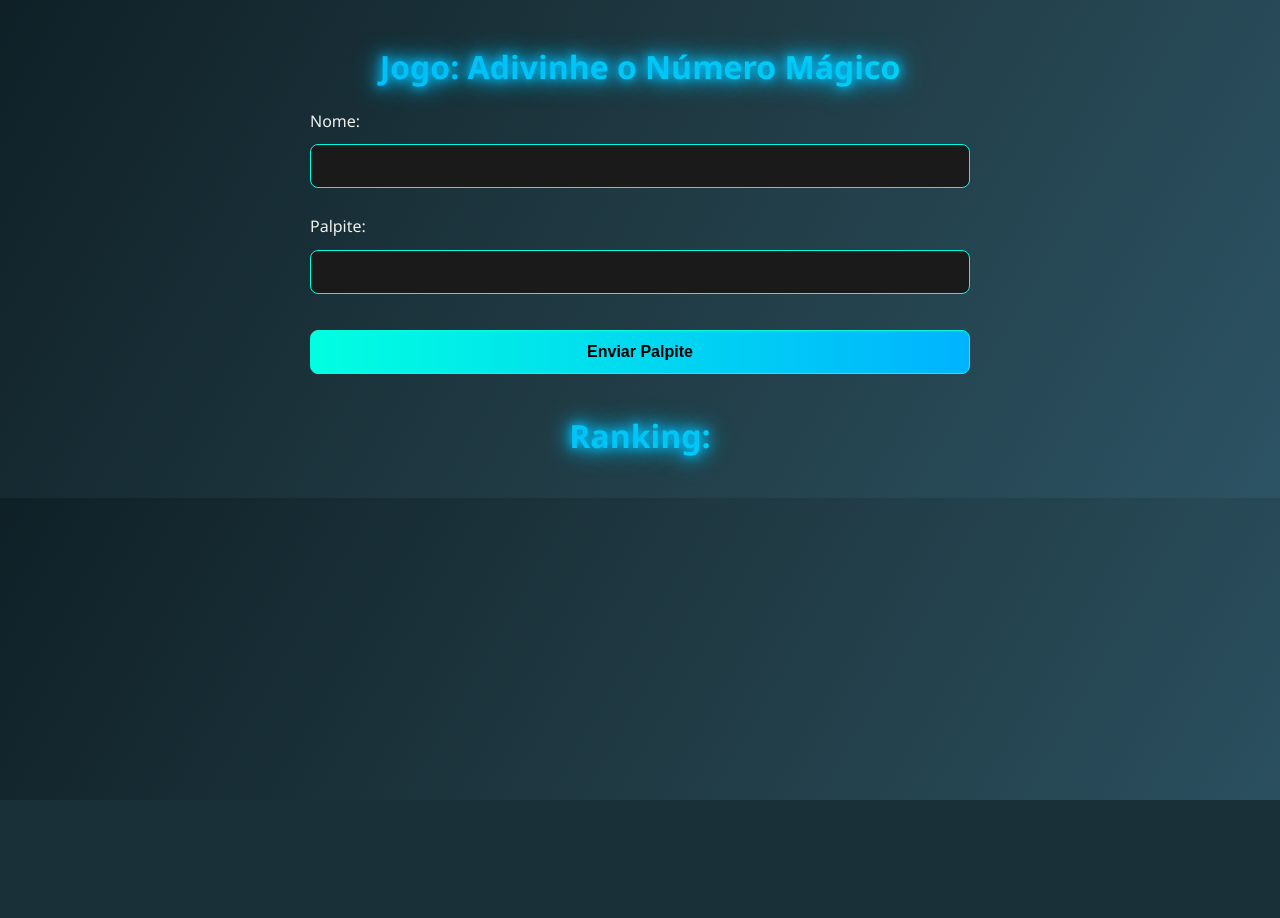
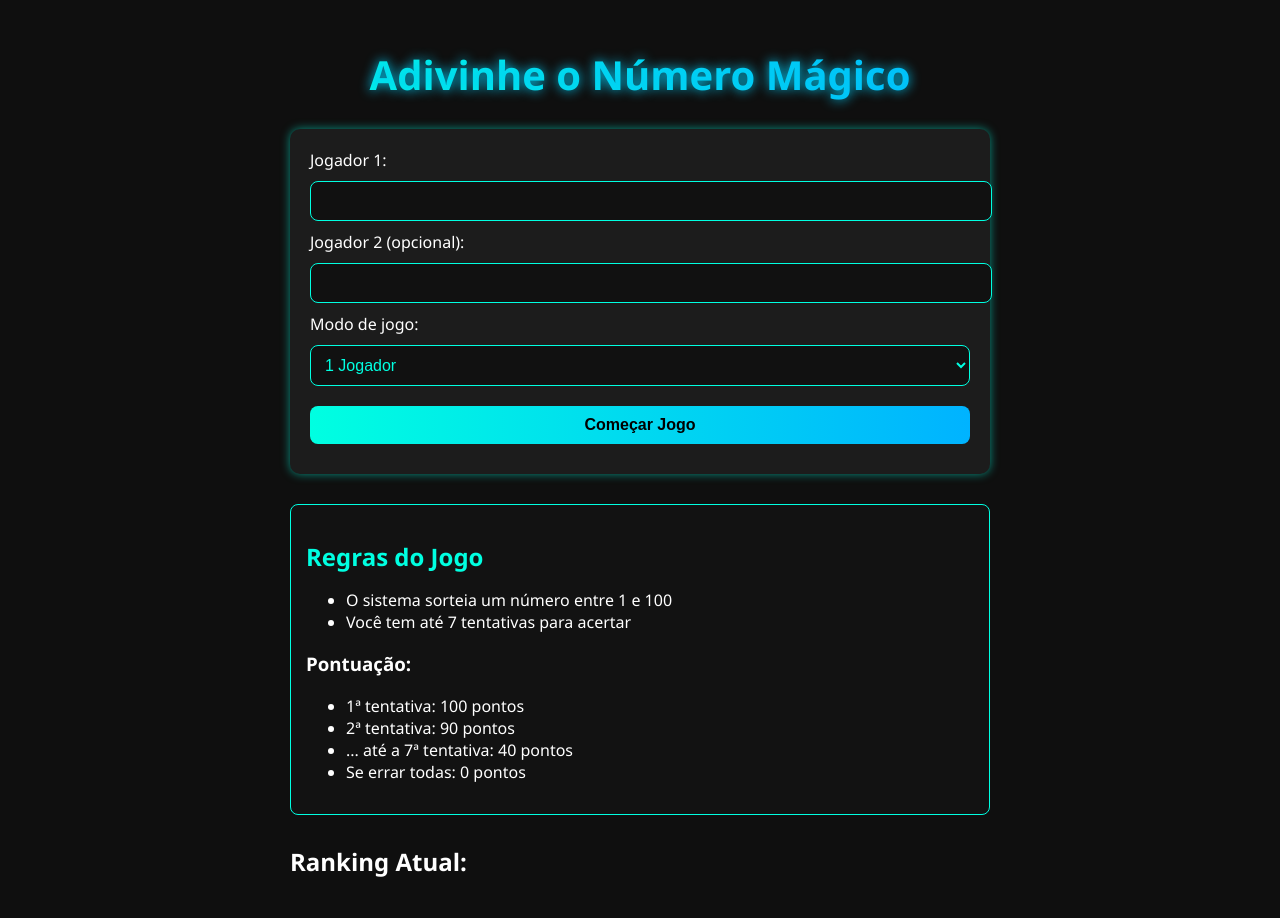
Before and after one commit to moaaskt/JogoAdivinha, a Flask app: page / in a window 1280 px wide. Before the commit the page ends 800 px from the top, so only its background shows below. Run offline with Flask 3, Linux system fonts and the light colour scheme.

Commit message:
Update index.html

```diff
--- a/templates/index.html
+++ b/templates/index.html
@@ -2,149 +2,158 @@
 <html lang="pt-br">
 <head>
   <meta charset="UTF-8">
-  <title>Jogo do Número Mágico</title>
+  <title>Jogo Adivinha</title>
   <style>
-    * {
-      box-sizing: border-box;
-    }
-
     body {
-      font-family: 'Segoe UI', Tahoma, Geneva, Verdana, sans-serif;
-      background: linear-gradient(120deg, #0f2027, #203a43, #2c5364);
-      color: #f0f0f0;
-      padding: 20px;
+      background: #0f0f0f;
+      font-family: 'Segoe UI', sans-serif;
+      color: #fff;
       max-width: 700px;
       margin: auto;
-      line-height: 1.6;
+      padding: 20px;
     }
-
-    h1, h2 {
-        text-align: center;
-        font-size: 2rem;
-        background: linear-gradient(90deg, #00ffe1, #00b3ff, #00ffe1);
-        background-size: 300%;
-        -webkit-background-clip: text;
-        -webkit-text-fill-color: transparent;
-        animation: neonText 4s ease-in-out infinite;
-        margin-bottom: 10px;
-        text-shadow: 0 0 5px #00ffe1, 0 0 10px #00ffe1;
-      }
-
-      @keyframes neonText {
-        0% {
-          background-position: 0% 50%;
-          text-shadow: 0 0 5px #00ffe1, 0 0 10px #00ffe1, 0 0 20px #00ffe1;
-        }
-        50% {
-          background-position: 100% 50%;
-          text-shadow: 0 0 10px #00b3ff, 0 0 20px #00b3ff, 0 0 30px #00b3ff;
-        }
-        100% {
-          background-position: 0% 50%;
-          text-shadow: 0 0 5px #00ffe1, 0 0 10px #00ffe1, 0 0 20px #00ffe1;
-        }
-      }
-
-    ol {
-      background-color: rgba(255, 255, 255, 0.05);
-      border-left: 4px solid #00ffe1;
-      padding: 15px 20px;
-      border-radius: 8px;
-      box-shadow: 0 0 10px #00ffe144;
+    h1 {
+      text-align: center;
+      font-size: 2.5rem;
+      background: linear-gradient(90deg, #00ffe1, #00b3ff);
+      -webkit-background-clip: text;
+      -webkit-text-fill-color: transparent;
+      animation: glow 3s infinite;
     }
-
-    input, button {
-      padding: 12px;
-      margin-top: 10px;
-      margin-bottom: 10px;
+    @keyframes glow {
+      0% { text-shadow: 0 0 5px #00ffe1; }
+      50% { text-shadow: 0 0 15px #00b3ff; }
+      100% { text-shadow: 0 0 5px #00ffe1; }
+    }
+    form {
+      background: #1c1c1c;
+      padding: 20px;
+      border-radius: 10px;
+      box-shadow: 0 0 10px #00ffe188;
+    }
+    input, select, button {
       width: 100%;
-      font-size: 1rem;
+      margin: 10px 0;
+      padding: 10px;
       border-radius: 8px;
       border: none;
-      outline: none;
-      background-color: #1a1a1a;
+      font-size: 1rem;
+    }
+    input, select {
+      background: #111;
       color: #00ffe1;
       border: 1px solid #00ffe1;
-      transition: 0.3s ease-in-out;
     }
-
-    input:focus {
-      background-color: #111;
-      box-shadow: 0 0 10px #00ffe1;
-    }
-
     button {
-      background: linear-gradient(90deg, #00ffe1, #00b3ff);
-      color: #000;
+      background: linear-gradient(to right, #00ffe1, #00b3ff);
       font-weight: bold;
       cursor: pointer;
     }
-
-    button:hover {
-      transform: scale(1.03);
-      box-shadow: 0 0 15px #00ffe1;
+    .mensagem {
+      margin-top: 20px;
+      padding: 10px;
+      background: #111;
+      border-left: 5px solid #00ffe1;
     }
-
-    #mensagem {
-      margin-top: 20px;
+    .regras {
+      margin-top: 30px;
       padding: 15px;
-      background-color: #1a1a1a;
       border: 1px solid #00ffe1;
+      background: #121212;
       border-radius: 8px;
-      text-align: center;
-      font-size: 1.1rem;
     }
-
-    #tentativasArea {
-      margin-top: 20px;
+    .regras h2 {
+      color: #00ffe1;
+      margin-bottom: 10px;
     }
-
-    #ranking {
+    .ranking {
       margin-top: 30px;
-      padding-top: 10px;
-      background-color: rgba(0, 255, 225, 0.05);
-      border: 1px solid #00ffe1;
-      border-radius: 8px;
-      padding: 15px;
-    }
-
-    #listaRanking {
-      list-style: none;
-      padding: 0;
-    }
-
-    #listaRanking li {
-      padding: 8px 0;
-      border-bottom: 1px solid #00ffe155;
-      color: #ffffff;
-    }
-
-    #listaRanking li:last-child {
-      border: none;
     }
   </style>
-
 </head>
 <body>
-  <h1>Jogo: Adivinhe o Número Mágico</h1>
+  <!-- Título principal do jogo com efeito gradiente -->
+  <h1>Adivinhe o Número Mágico</h1>
 
+  <!-- Bloco 1: Tela Inicial (formulário de configuração do jogo) -->
+  {% if fase == "inicio" %}
   <form method="POST">
-    <p>Nome: <input type="text" name="nome" value="{{ nome }}" required></p>
-    <p>Palpite: <input type="number" name="palpite" required></p>
-    <input type="hidden" name="numero_secreto" value="{{ numero_secreto }}">
-    <input type="hidden" name="tentativas" value="{{ tentativas }}">
-    <button type="submit">Enviar Palpite</button>
+    <!-- Campos para os nomes dos jogadores -->
+    <label>Jogador 1:</label>
+    <input type="text" name="jogador1" required>  <!-- Obrigatório -->
+
+    <label>Jogador 2 (opcional):</label>
+    <input type="text" name="jogador2">  <!-- Opcional -->
+
+    <!-- Seletor de modo de jogo -->
+    <label>Modo de jogo:</label>
+    <select name="modo_jogo">
+      <option value="1">1 Jogador</option>
+      <option value="2">2 Jogadores</option>
+    </select>
+
+    <!-- Botão para iniciar o jogo -->
+    <button type="submit">Começar Jogo</button>
   </form>
 
+  <!-- Seção de regras do jogo -->
+  <div class="regras">
+    <h2>Regras do Jogo</h2>
+    <ul>
+      <li>O sistema sorteia um número entre 1 e 100</li>
+      <li>Você tem até 7 tentativas para acertar</li>
+    </ul>
+
+    <!-- Sistema de pontuação -->
+    <h3>Pontuação:</h3>
+    <ul>
+      <li>1ª tentativa: 100 pontos</li>
+      <li>2ª tentativa: 90 pontos</li>
+      <li>... até a 7ª tentativa: 40 pontos</li>
+      <li>Se errar todas: 0 pontos</li>
+    </ul>
+  </div>
+
+  <!-- Mostra o ranking atual -->
+  <div class="ranking">
+    <h2>Ranking Atual:</h2>
+    <ol>
+      {% for linha in ranking %}  <!-- Loop para cada linha do ranking -->
+        <li>{{ linha }}</li>      <!-- Exibe cada entrada do ranking -->
+      {% endfor %}
+    </ol>
+  </div>
+
+  <!-- Bloco 2: Tela do Jogo (onde os palpites são feitos) -->
+  {% elif fase == "jogo" %}
+  <form method="POST">
+    <!-- Indica qual jogador está na vez -->
+    <p><strong>{{ jogador }}</strong>, é sua vez!</p>
+
+    <!-- Campo para inserir o palpite -->
+    <label>Digite seu palpite:</label>
+    <input type="number" name="palpite" min="1" max="100" required>
+
+    <!-- Botão para enviar o palpite -->
+    <button type="submit">Enviar</button>
+  </form>
+
+  <!-- Área que mostra mensagens de feedback (dicas se o número é maior/menor) -->
   {% if mensagem %}
-    <p><strong>{{ mensagem }}</strong></p>
+    <div class="mensagem">{{ mensagem }}</div>
   {% endif %}
 
-  <h2>Ranking:</h2>
-  <ul>
-    {% for jogador, pontos in ranking %}
-      <li>{{ jogador }} - {{ pontos }} pts</li>
-    {% endfor %}
-  </ul>
+  <!-- Bloco 3: Tela de Fim de Jogo (resultados) -->
+  {% elif fase == "fim" %}
+    <!-- Mostra a mensagem final (se ganhou ou perdeu) -->
+    <div class="mensagem">{{ mensagem }}</div>
+
+
+
+    <!-- Botão para voltar ao início e jogar novamente -->
+    <form method="GET" action="/">
+      <button type="submit">Jogar Novamente</button>
+    </form>
+  {% endif %}
 </body>
 </html>
```
